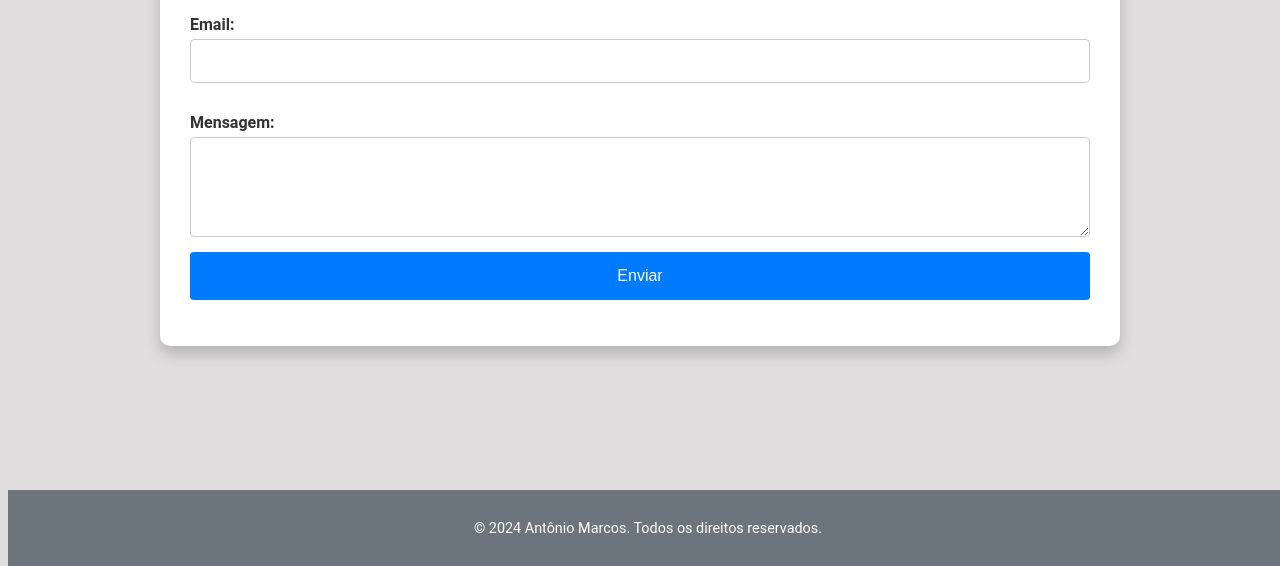
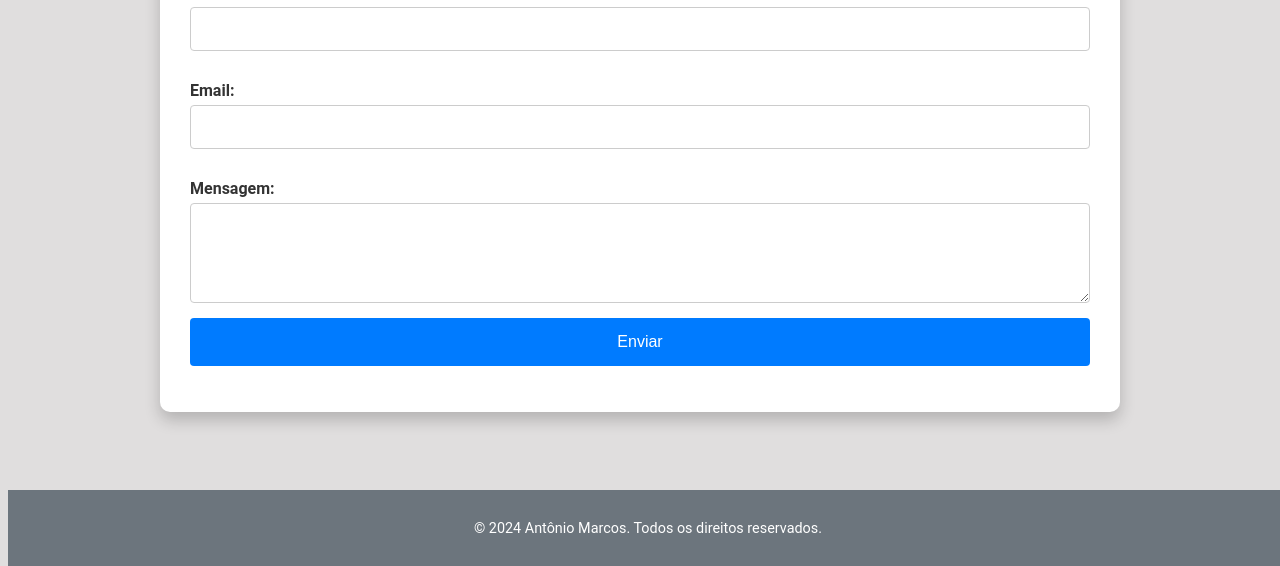
Before and after one commit to Saguicangaceiro/atividadePratica, a plain HTML site: page paginas/contato.html in a window 1280 px wide. Shown: the part 234-800 px from the top of the page. Drawn offline with Linux system fonts and the light colour scheme.

Commit message:
Update contato.html

```diff
--- a/paginas/contato.html
+++ b/paginas/contato.html
@@ -18,7 +18,7 @@
             </ul>
         </nav>
     </header>
-    <section id="contato>
+    <section id="contato">
         <h2>Contato</h2>
         <form action="mailton:[seu-email@example.com]" method="post" enctype="text/plain">
             <label for="name">Nome:</label>
```
